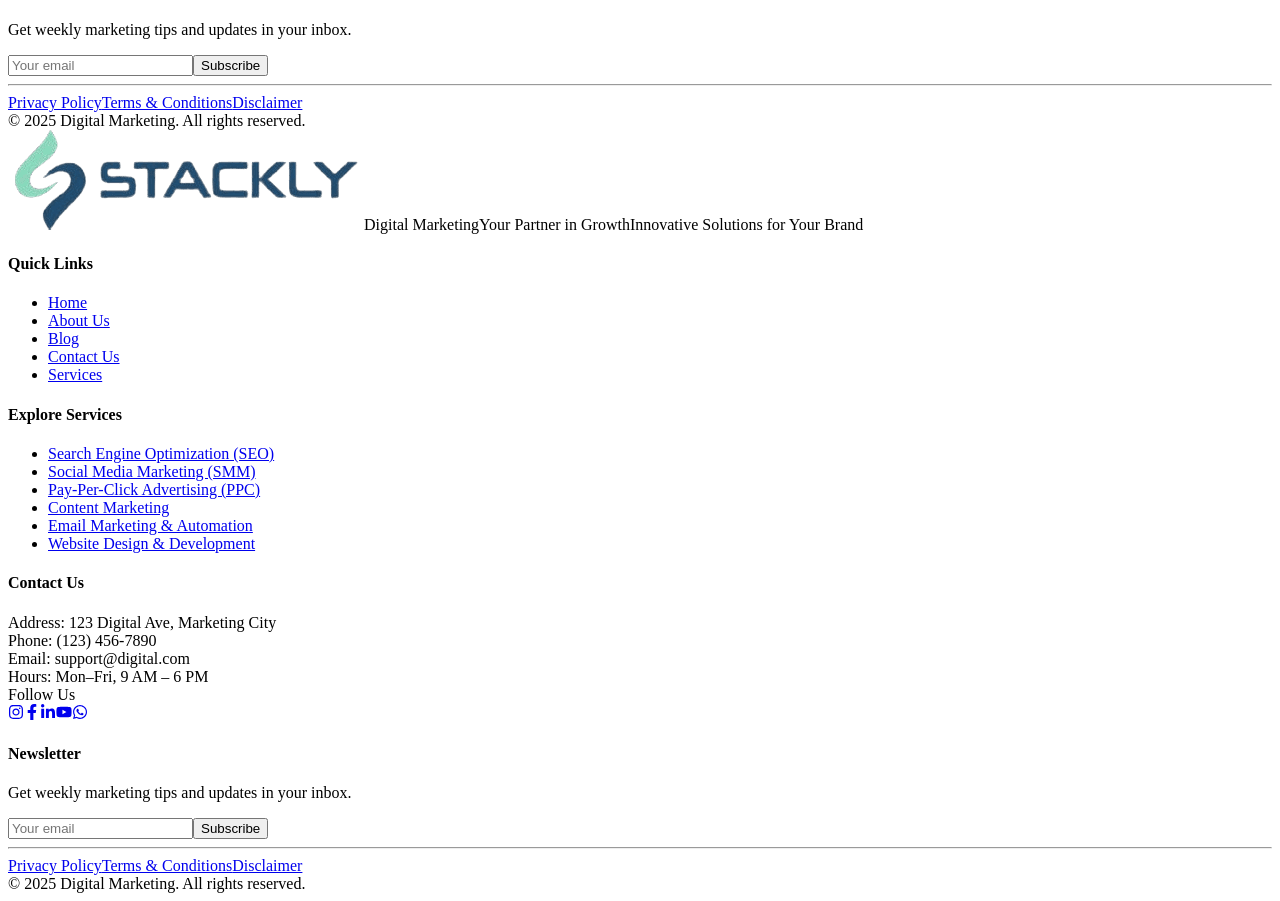
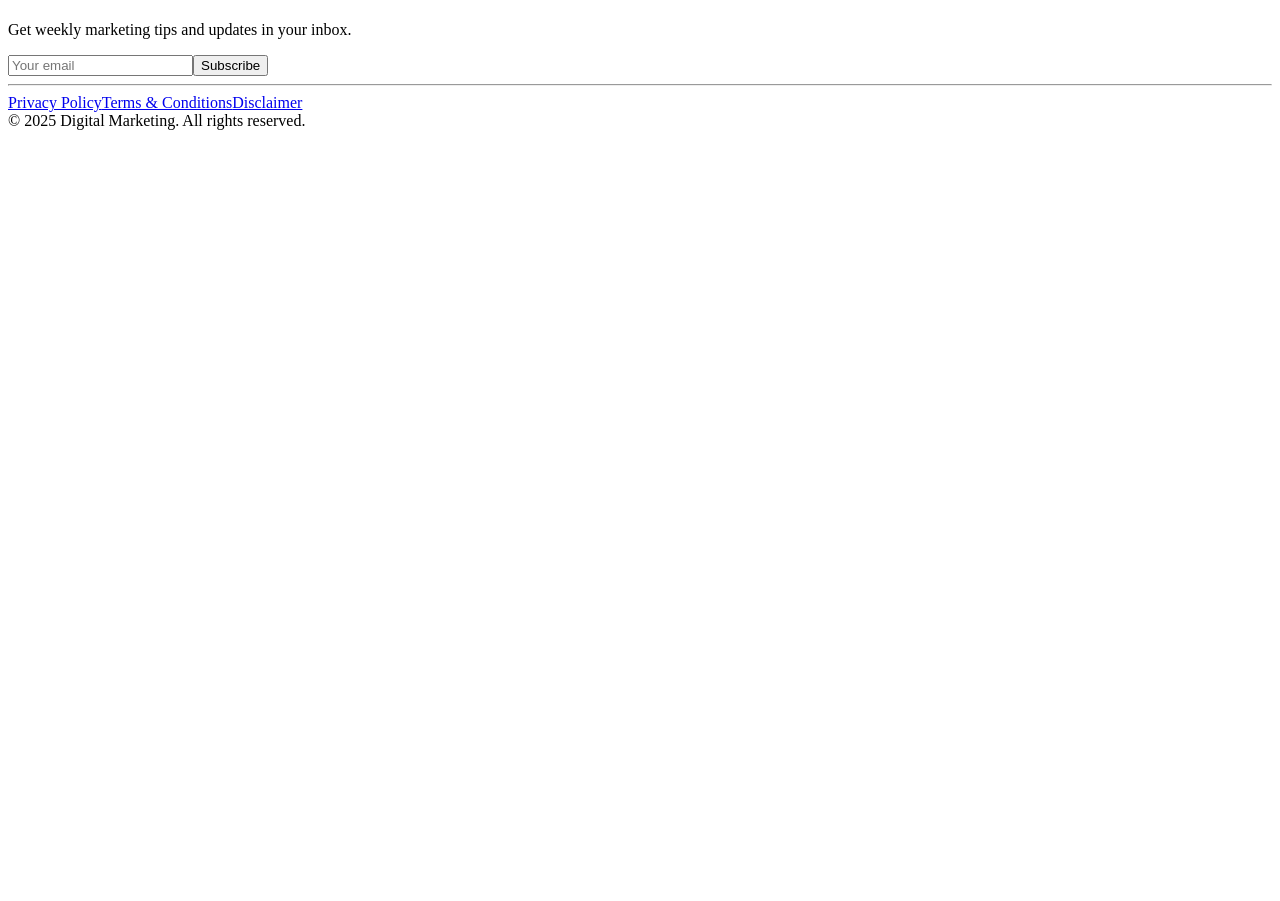
Before and after one commit to Enkonix6465/Stackly2, a React app: page /blog in a window 1280 px wide. Shown: the part 5560-6461 px from the top of the page. After the commit the page ends 5698 px from the top, so only its background shows below. Built offline with nearby package versions, Linux system fonts and the light colour scheme; the HTML template or start-up script is replaced by a standard one.

Commit message:
modified app.jsx

```diff
--- a/src/App.jsx
+++ b/src/App.jsx
@@ -50,8 +50,7 @@ export default function App() {
             <Route path="*" element={<Navigate to="/" replace />} />
           </Routes>
         </div>
-        <Footer darkTheme={darkTheme} language={language} />
-      </div>
+       </div>
     </Router>
   );
 }
```
